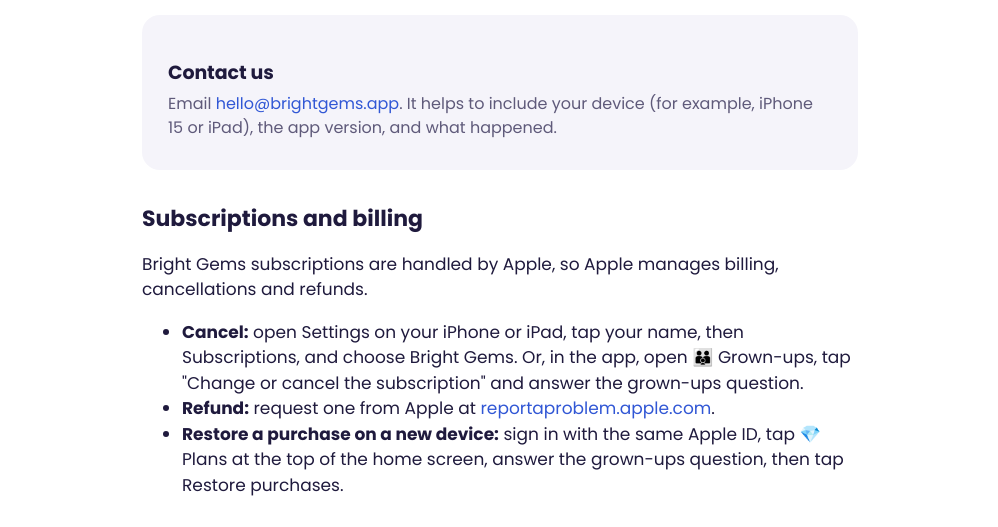
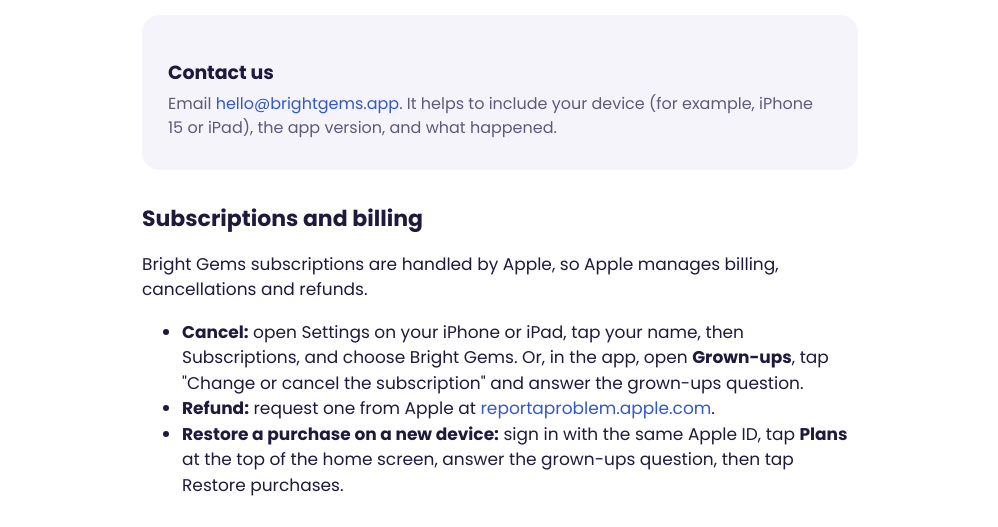
Before and after one commit to brightgemslearning/brightgems-website, a plain HTML site: page support.html in a window 1280 px wide. Shown: the part 238-765 px from the top of the page, without its empty margins (140-1138 px from the left). Drawn offline with Linux system fonts and the light colour scheme.

Commit message:
Website: support page button names without emoji (DESIGN.md rule 6)
Co-Authored-By: Claude <noreply@anthropic.com>

```diff
--- a/support.html
+++ b/support.html
@@ -33,15 +33,15 @@
   <h2>Subscriptions and billing</h2>
   <p>Bright Gems subscriptions are handled by Apple, so Apple manages billing, cancellations and refunds.</p>
   <ul>
-    <li><strong>Cancel:</strong> open Settings on your iPhone or iPad, tap your name, then Subscriptions, and choose Bright Gems. Or, in the app, open 👪 Grown-ups, tap "Change or cancel the subscription" and answer the grown-ups question.</li>
+    <li><strong>Cancel:</strong> open Settings on your iPhone or iPad, tap your name, then Subscriptions, and choose Bright Gems. Or, in the app, open <strong>Grown-ups</strong>, tap "Change or cancel the subscription" and answer the grown-ups question.</li>
     <li><strong>Refund:</strong> request one from Apple at <a href="https://reportaproblem.apple.com">reportaproblem.apple.com</a>.</li>
-    <li><strong>Restore a purchase on a new device:</strong> sign in with the same Apple ID, tap 💎 Plans at the top of the home screen, answer the grown-ups question, then tap Restore purchases.</li>
+    <li><strong>Restore a purchase on a new device:</strong> sign in with the same Apple ID, tap <strong>Plans</strong> at the top of the home screen, answer the grown-ups question, then tap Restore purchases.</li>
   </ul>
 
   <h2>Common questions</h2>
   <details><summary>My child finished their 10 free questions. What now?</summary><p>On the free plan, 10 new questions unlock each day. Your child keeps every gem and level they've earned.</p></details>
-  <details><summary>How do I find the parent report?</summary><p>Tap 👪 Grown-ups at the top of the home screen. The Thinking Skills Check report and the weekly summary are there.</p></details>
-  <details><summary>Can I delete our data?</summary><p>Yes. Bright Gems keeps your child's progress on your device only. There's no account, and nothing is sent to us unless you choose to send it (for example, puzzle notes or the activity record). To delete it, open 👪 Grown-ups and tap Edit, then Delete player, or tap 🧹 Start over to erase a player's progress (both ask the grown-ups question). Or simply delete the app. If you've emailed us or sent us notes or a record and want them deleted, write to <a href="mailto:hello@brightgems.app">hello@brightgems.app</a>. See our <a href='/privacy'>privacy policy</a> for details.</p></details>
+  <details><summary>How do I find the parent report?</summary><p>Tap <strong>Grown-ups</strong> at the top of the home screen. The Thinking Skills Check report and the weekly summary are there.</p></details>
+  <details><summary>Can I delete our data?</summary><p>Yes. Bright Gems keeps your child's progress on your device only. There's no account, and nothing is sent to us unless you choose to send it (for example, puzzle notes or the activity record). To delete it, open <strong>Grown-ups</strong> and tap Edit, then Delete player, or tap <strong>Start over</strong> to erase a player's progress (both ask the grown-ups question). Or simply delete the app. If you've emailed us or sent us notes or a record and want them deleted, write to <a href="mailto:hello@brightgems.app">hello@brightgems.app</a>. See our <a href='/privacy'>privacy policy</a> for details.</p></details>
   <details><summary>I found a mistake in a puzzle.</summary><p>Thank you! Email us a screenshot and we'll fix it in the next update.</p></details>
 </main>
 
```
